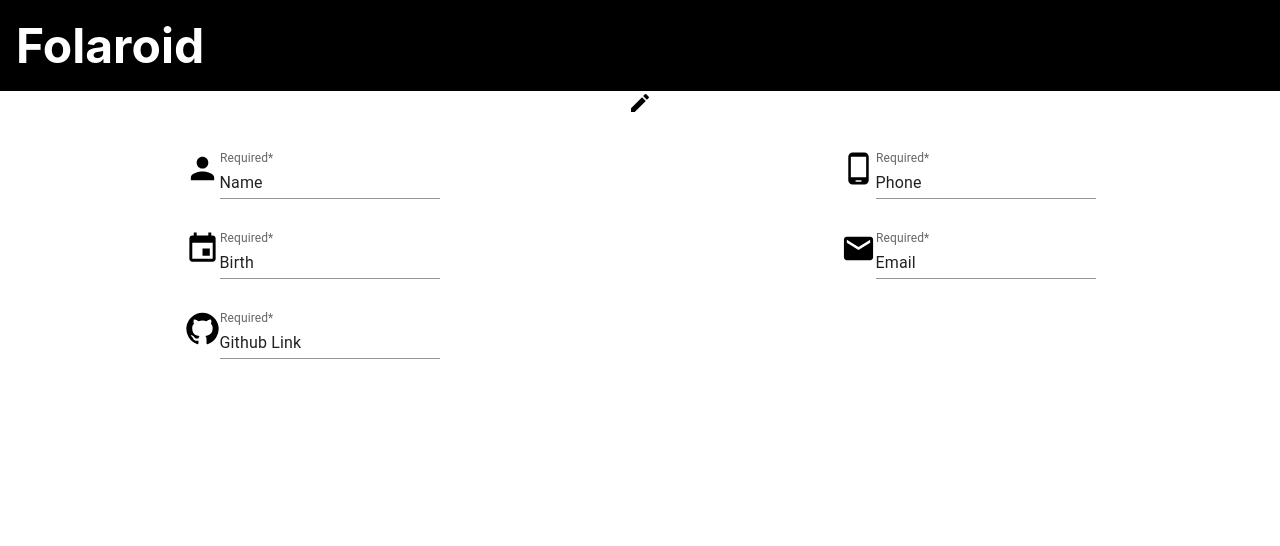
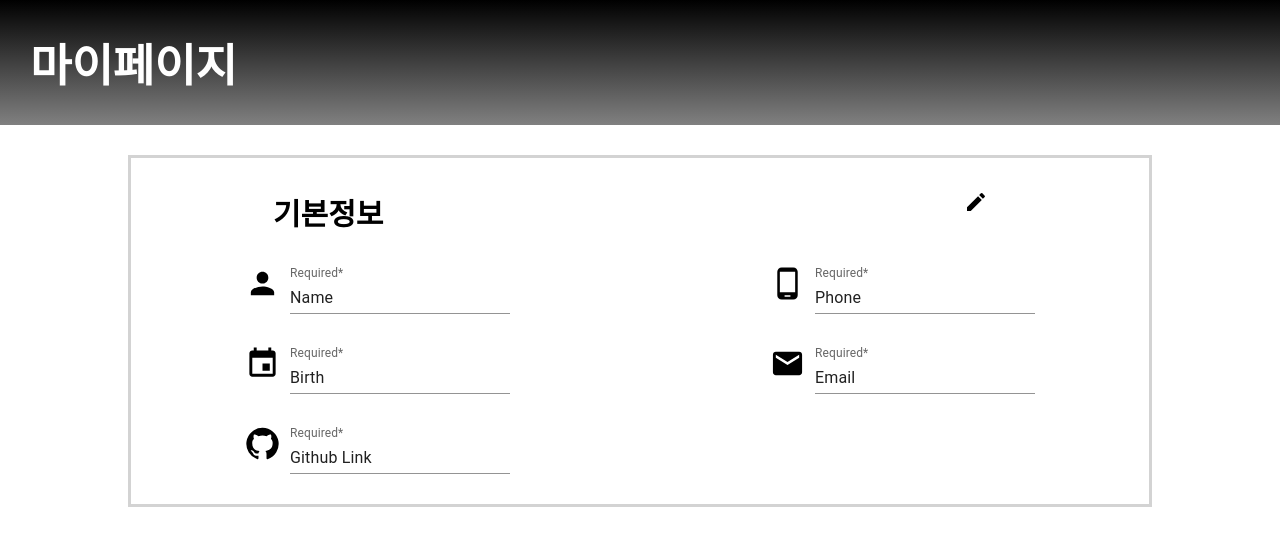
Before and after one commit to rlawlgns0321/Folaroid, a React (Create React App) app in the folder frontend/folaroid/: page / in a window 1280 px wide. Shown: the top 546 px of the page. Built offline with nearby package versions, Linux system fonts and the light colour scheme.

Commit message:
[FE]Feat: mypage-baseinfo

```diff
--- a/frontend/folaroid/src/App.css
+++ b/frontend/folaroid/src/App.css
@@ -1,9 +1,9 @@
 .react{
-  background: black;
+  background: linear-gradient(to top, gray, black);
   color: white;
-  font-size: 48px;
+  font-size: 45px;
   font-weight: bold;
-  padding: 16px;
+  padding: 30px;
 }
 .info{
   background-color: lightgray;
@@ -19,5 +19,7 @@
   flex-wrap: wrap;
   flex-direction: row-reverse;
   text-align: center;
-  padding: auto;
 }
+.icon{
+  margin-right: 10px;
+}
--- a/frontend/folaroid/src/MyPage.js
+++ b/frontend/folaroid/src/MyPage.js
@@ -10,20 +10,39 @@ import CreateIcon from '@mui/icons-material/Create';
 
 const MyPage = () => {
   const onClick = () => {
-    alert('내정보작성페이지 갈거임');
+    alert('User Data 없으면 alert바를 통해 가게 해버릴까?');
   };
   return (
     <>
-      <div className="react">Folaroid</div>
+      <div className="react">마이페이지</div>
       {/* <div>
         <div className="info">
           최초 정보를 작성해주세요. <CreateIcon onClick={onClick}></CreateIcon>
         </div>
       </div> */}
-      <div className="box">
-        <Grid container spacing={4}>
-          <Grid item xs={12} md={12}>
-            <CreateIcon onClick={onClick}></CreateIcon>
+      <div
+        className="box"
+        style={{
+          border: 'solid',
+          borderColor: 'lightgrey',
+          margin: '30px',
+          marginLeft: '10%',
+          marginRight: '10%',
+        }}
+      >
+        <Grid
+          container
+          spacing={4}
+          style={{ marginTop: '0px', marginBottom: '30px' }}
+        >
+          <Grid item xs={6} md={6} style={{}}>
+            <b style={{ fontSize: '30px', marginRight: '20%' }}>기본정보</b>
+          </Grid>
+          <Grid item xs={6} md={6}>
+            <CreateIcon
+              onClick={onClick}
+              style={{ marginLeft: '30%' }}
+            ></CreateIcon>
           </Grid>
           <Grid item xs={6} md={6} placeItems="center">
             <PersonIcon className="icon" fontSize="large"></PersonIcon>
@@ -38,7 +57,10 @@ const MyPage = () => {
             />
           </Grid>
           <Grid item xs={6} md={6}>
-            <PhoneAndroidIcon fontSize="large"></PhoneAndroidIcon>
+            <PhoneAndroidIcon
+              className="icon"
+              fontSize="large"
+            ></PhoneAndroidIcon>
             <TextField
               id="standard-read-only-input"
               label="Required*"
@@ -50,7 +72,7 @@ const MyPage = () => {
             />
           </Grid>
           <Grid item xs={6} md={6}>
-            <EventIcon fontSize="large"></EventIcon>
+            <EventIcon className="icon" fontSize="large"></EventIcon>
             <TextField
               id="standard-read-only-input"
               label="Required*"
@@ -62,7 +84,7 @@ const MyPage = () => {
             />
           </Grid>
           <Grid item xs={6} md={6}>
-            <EmailIcon fontSize="large"></EmailIcon>
+            <EmailIcon className="icon" fontSize="large"></EmailIcon>
             <TextField
               id="standard-read-only-input"
               label="Required*"
@@ -74,7 +96,7 @@ const MyPage = () => {
             />
           </Grid>
           <Grid item xs={6} md={6}>
-            <GitHubIcon fontSize="large"></GitHubIcon>
+            <GitHubIcon className="icon" fontSize="large"></GitHubIcon>
             <TextField
               id="standard-read-only-input"
               label="Required*"
```
